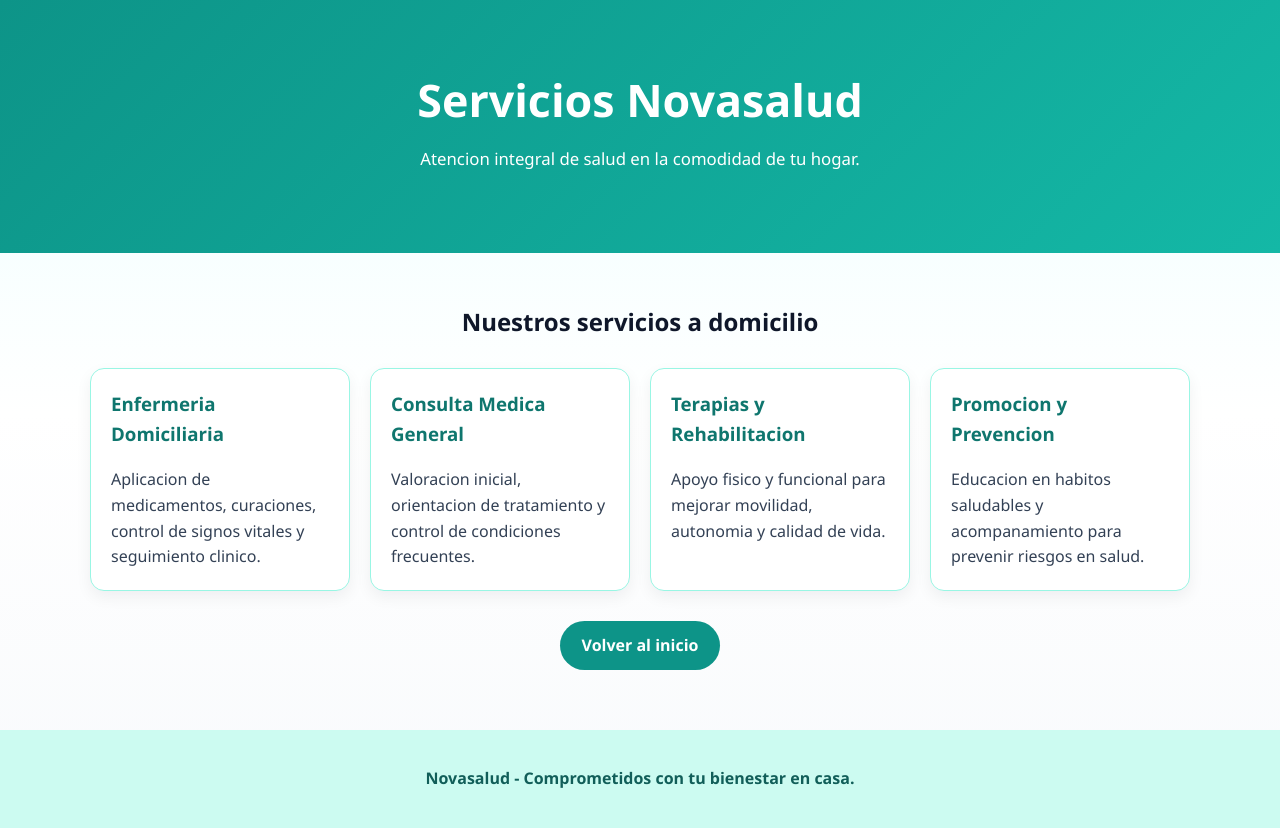
After one commit to Jchampen/git_novasalud, a Django app: page /servicios/ in a window 1280 px wide. The commit adds this page. Run offline with Django 5.2, Linux system fonts and the light colour scheme.

Commit message:
verion actividad 4

```diff
--- a/Novasalud/settings.py
+++ b/Novasalud/settings.py
@@ -115,3 +115,7 @@ USE_TZ = True
 # https://docs.djangoproject.com/en/6.0/howto/static-files/
 
 STATIC_URL = 'static/'
+
+STATICFILES_DIRS = [
+    BASE_DIR / 'static',
+]
--- a/Novasalud/urls.py
+++ b/Novasalud/urls.py
@@ -21,4 +21,5 @@ from . import views
 urlpatterns = [
     path('admin/', admin.site.urls),
     path('', views.home),
+    path('servicios/', views.servicios),
 ]
--- a/Novasalud/views.py
+++ b/Novasalud/views.py
@@ -1,5 +1,8 @@
-from django.http import HttpResponse
 from django.shortcuts import render
 
 def home(request):
-    return render("request", "home.html")
+    return render(request, "home.html")
+
+
+def servicios(request):
+    return render(request, "servicios.html")
--- /dev/null
+++ b/static/css/services.css
@@ -0,0 +1,105 @@
+:root {
+    --primario: #0d9488;
+    --primario-oscuro: #0f766e;
+    --fondo: #f0fdfa;
+    --superficie: #ffffff;
+    --texto: #0f172a;
+    --texto-suave: #334155;
+    --borde: #99f6e4;
+}
+
+* {
+    box-sizing: border-box;
+}
+
+body {
+    margin: 0;
+    font-family: "Segoe UI", Tahoma, Geneva, Verdana, sans-serif;
+    background: linear-gradient(180deg, #ecfeff 0%, #ffffff 50%, #f8fafc 100%);
+    color: var(--texto);
+    line-height: 1.6;
+}
+
+.contenedor {
+    width: min(92%, 1100px);
+    margin: 0 auto;
+}
+
+.encabezado {
+    background: linear-gradient(135deg, var(--primario), #14b8a6);
+    color: #ffffff;
+    text-align: center;
+    padding: 64px 0;
+}
+
+.encabezado h1 {
+    margin: 0;
+    font-size: clamp(1.9rem, 4vw, 2.8rem);
+}
+
+.encabezado p {
+    margin-top: 10px;
+    font-size: 1.05rem;
+}
+
+.principal {
+    padding: 50px 0 60px;
+}
+
+.principal h2 {
+    text-align: center;
+    margin: 0 0 26px;
+}
+
+.grid-servicios {
+    display: grid;
+    grid-template-columns: repeat(auto-fit, minmax(230px, 1fr));
+    gap: 20px;
+}
+
+.servicio {
+    background: var(--superficie);
+    border: 1px solid var(--borde);
+    border-radius: 14px;
+    padding: 20px;
+    box-shadow: 0 6px 16px rgba(15, 23, 42, 0.06);
+}
+
+.servicio h3 {
+    margin-top: 0;
+    color: var(--primario-oscuro);
+}
+
+.servicio p {
+    margin-bottom: 0;
+    color: var(--texto-suave);
+}
+
+.acciones {
+    text-align: center;
+    margin-top: 30px;
+}
+
+.boton {
+    display: inline-block;
+    text-decoration: none;
+    background-color: var(--primario);
+    color: #ffffff;
+    font-weight: 700;
+    padding: 12px 22px;
+    border-radius: 999px;
+    transition: transform 0.2s ease, background-color 0.2s ease;
+}
+
+.boton:hover {
+    background-color: var(--primario-oscuro);
+    transform: translateY(-2px);
+}
+
+.pie {
+    background: #ccfbf1;
+    text-align: center;
+    padding: 20px 0;
+    color: #115e59;
+    font-weight: 600;
+}
--- /dev/null
+++ b/templates/servicios.html
@@ -0,0 +1,51 @@
+<!DOCTYPE html>
+<html lang="es">
+<head>
+    <meta charset="UTF-8">
+    <meta name="viewport" content="width=device-width, initial-scale=1.0">
+    <title>Novasalud | Servicios</title>
+    <link rel="stylesheet" href="/static/css/services.css">
+</head>
+<body>
+    <header class="encabezado">
+        <div class="contenedor">
+            <h1>Servicios Novasalud</h1>
+            <p>Atencion integral de salud en la comodidad de tu hogar.</p>
+        </div>
+    </header>
+
+    <main class="principal">
+        <section class="contenedor">
+            <h2>Nuestros servicios a domicilio</h2>
+            <div class="grid-servicios">
+                <article class="servicio">
+                    <h3>Enfermeria Domiciliaria</h3>
+                    <p>Aplicacion de medicamentos, curaciones, control de signos vitales y seguimiento clinico.</p>
+                </article>
+                <article class="servicio">
+                    <h3>Consulta Medica General</h3>
+                    <p>Valoracion inicial, orientacion de tratamiento y control de condiciones frecuentes.</p>
+                </article>
+                <article class="servicio">
+                    <h3>Terapias y Rehabilitacion</h3>
+                    <p>Apoyo fisico y funcional para mejorar movilidad, autonomia y calidad de vida.</p>
+                </article>
+                <article class="servicio">
+                    <h3>Promocion y Prevencion</h3>
+                    <p>Educacion en habitos saludables y acompanamiento para prevenir riesgos en salud.</p>
+                </article>
+            </div>
+
+            <div class="acciones">
+                <a class="boton" href="/">Volver al inicio</a>
+            </div>
+        </section>
+    </main>
+
+    <footer class="pie">
+        <div class="contenedor">
+            <p>Novasalud - Comprometidos con tu bienestar en casa.</p>
+        </div>
+    </footer>
+</body>
+</html>
```
Also changed, not shown: static/css/home.css (added, +104 -0 lines), templates/home.html (+40 -3 lines).
